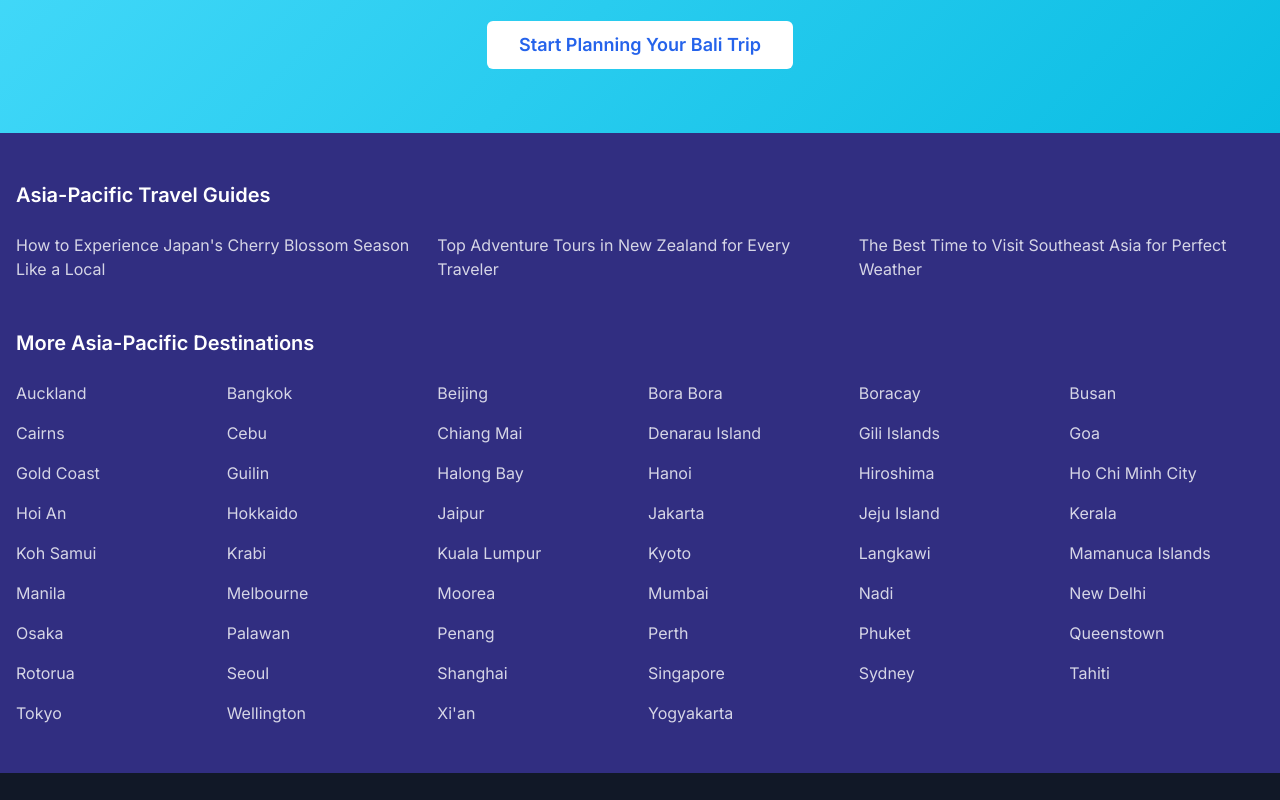
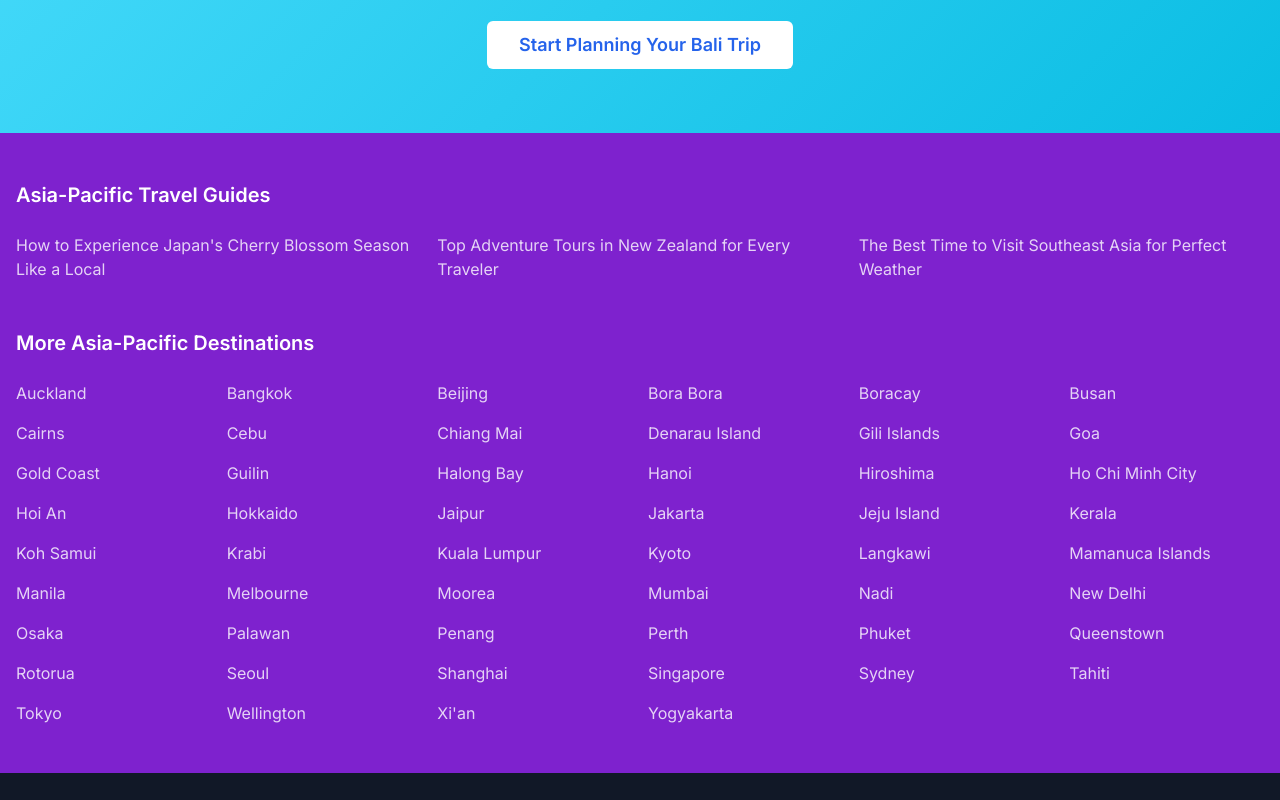
Before and after one commit to 2xGen/toptours, a Next.js app: page /destinations/bali in a window 1280 px wide. Shown: the part 4280-5080 px from the top of the page. Built offline with nearby package versions, Linux system fonts and the light colour scheme; no server answers.

Commit message:
Use lighter purple background for internal linking section to match gradient theme

```diff
--- a/app/destinations/[id]/DestinationDetailClient.jsx
+++ b/app/destinations/[id]/DestinationDetailClient.jsx
@@ -571,7 +571,7 @@ export default function DestinationDetailClient({ destination }) {
 
         {/* Combined Internal Linking Section */}
         {(relatedGuides.length > 0 || relatedDestinations.length > 0) && (
-          <section className="py-12 px-4 bg-indigo-900">
+          <section className="py-12 px-4 bg-purple-700">
             <div className="max-w-7xl mx-auto">
               {/* Related Travel Guides */}
               {relatedGuides.length > 0 && (
```
